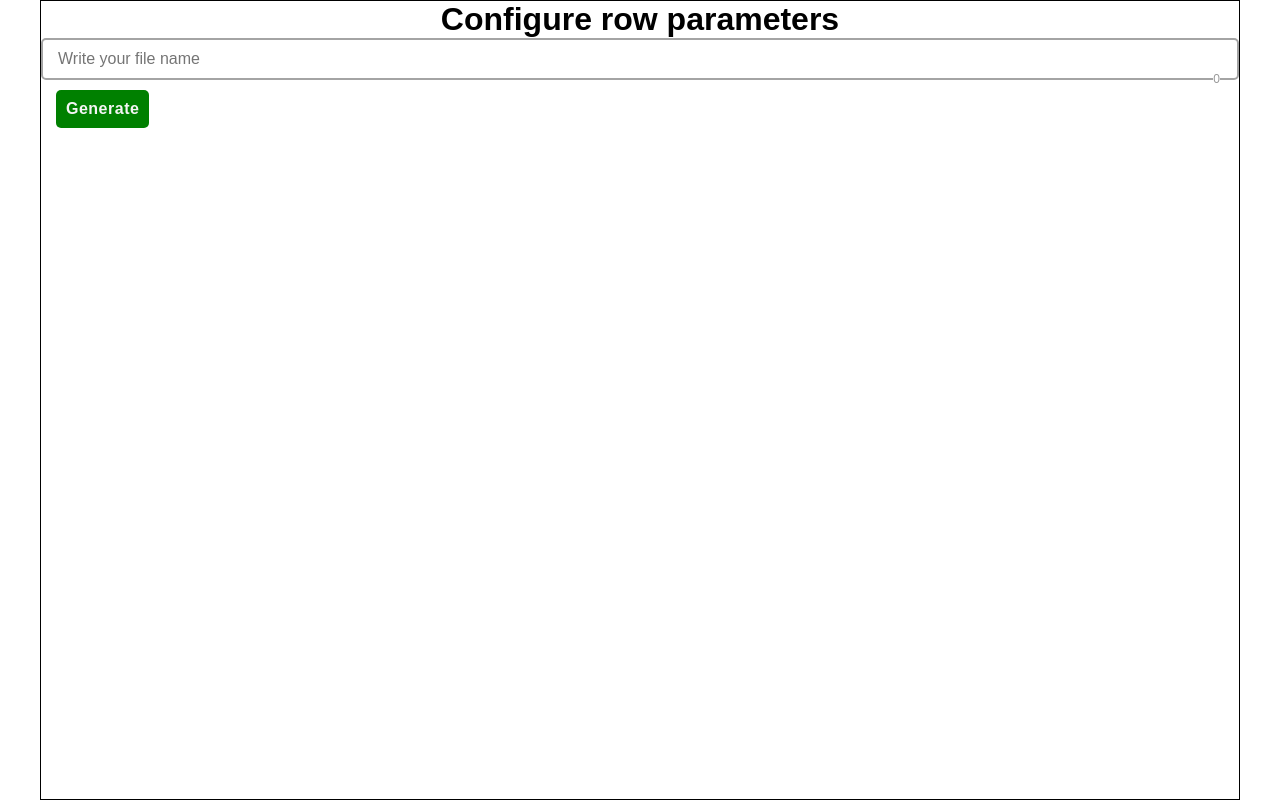
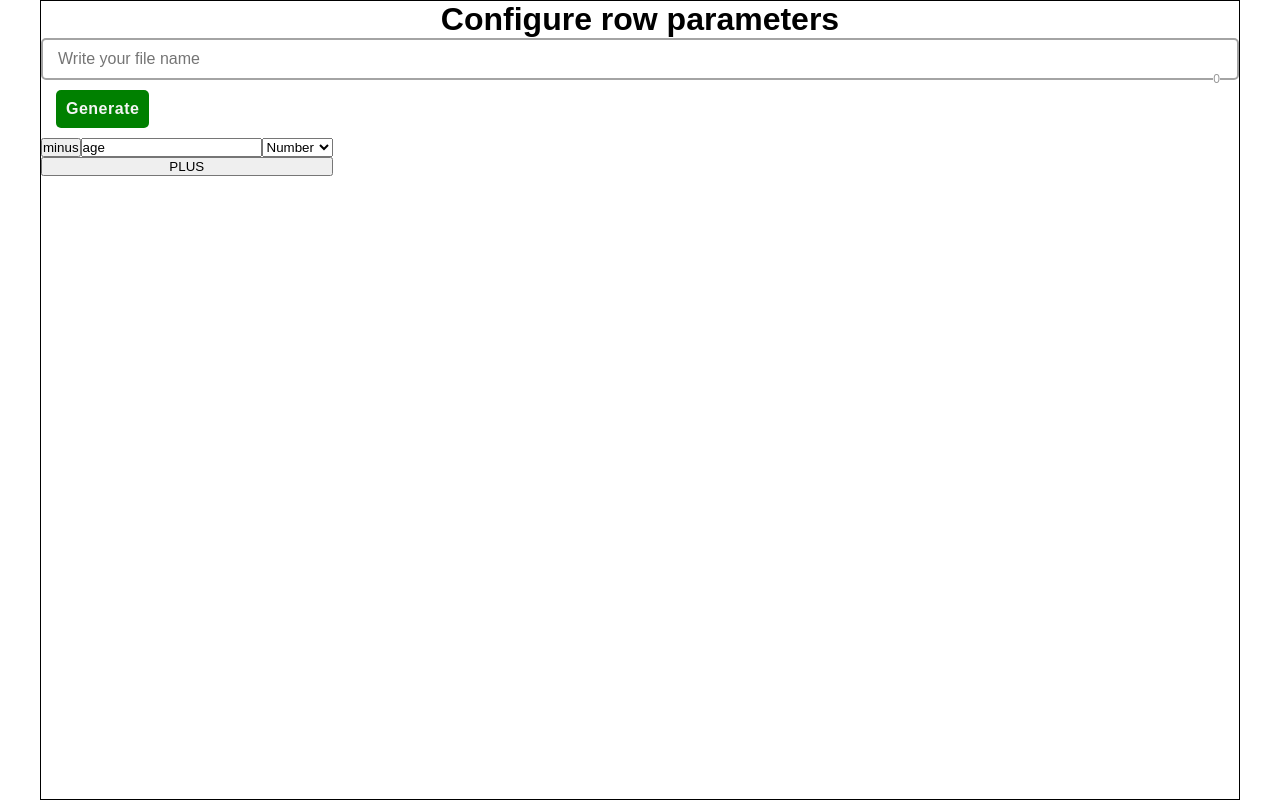
Before and after one commit to 734maboy/JSON-data-generator, a React (Create React App) app: page / in a window 1280 px wide. Built offline with nearby package versions, Linux system fonts and the light colour scheme.

Commit message:
feature-props-table
+ Bad practice of properties list
+ will be REFACTORED in future

```diff
--- a/src/App.js
+++ b/src/App.js
@@ -3,6 +3,7 @@ import './style/main.css';
 import GenInput from './components/UI/GenInput/GenInput'
 import GenButton from './components/UI/GenButton/GenButton'
 import { useState } from 'react'
+import ConfigureTable from './components/ConfigureTable/ConfigureTable'
 
 function App() {
 
@@ -25,6 +26,8 @@ function App() {
       >
         Generate
       </GenButton>
+
+      <ConfigureTable/>
       {/*<a href="https://www.flaticon.com/free-icons/close" title="close icons">Close icons created by Freepik - Flaticon</a>*/}
     </div>
   );
--- /dev/null
+++ b/src/components/ConfigureTable/ConfigureTable.jsx
@@ -0,0 +1,60 @@
+import React, { useState } from 'react'
+import ctClasses from './ConfigureTable.module.css';
+import TableRow from '../TableRow/TableRow'
+
+
+const ConfigureTable = () => {
+
+	const [properties, setProperties] = useState([
+		{
+			field: "field1",
+			name: "age",
+			type: "number",
+			settings: {}
+		}
+	])
+
+	function addProperty() {
+		setProperties([...properties, {
+			field: `field${properties.length + 1}`,
+			name: "",
+			type: "",
+			settings: {}
+		}]);
+	}
+
+	function updatePropertiesArray(elem) {
+		let prop = properties.find( p => p.field === elem.field);
+		let nonUpdatedProperties = properties.filter(p => p.field !== elem.field)
+
+		prop.name = elem.name;
+		prop.type = elem.type;
+
+		setProperties([...nonUpdatedProperties, prop].sort((a,b) => a.field.localeCompare(b.field)));
+	}
+
+	return (
+		<div className={ctClasses.main_table}>
+			<div className={ctClasses.main_table__properties}>
+				{
+					properties.map((p, index) => {
+						return (
+							<TableRow
+								key={`${index}-of-${p.field}`}
+								field={p.field}
+								name={p.name}
+								type={p.type}
+								settings={p.settings}
+								updateRawInMainDataSet={updatePropertiesArray}
+								className={ctClasses.property_row}
+							/>
+						)
+					})
+				}
+				<button onClick={addProperty}>PLUS</button>
+			</div>
+		</div>
+	)
+}
+
+export default ConfigureTable
--- /dev/null
+++ b/src/components/ConfigureTable/ConfigureTable.module.css
@@ -0,0 +1,24 @@
+.main_table {
+    display: flex;
+}
+
+.main_table__properties {
+    display: flex;
+    flex-direction: column;
+}
+
+.property_row {
+    display: flex;
+}
+
+.add_row_button {
+    width: 26px;
+    height: 26px;
+    border-radius: 5px;
+}
+
+.remove_row_button {
+    width: 26px;
+    height: 26px;
+    border-radius: 5px;
+}
--- /dev/null
+++ b/src/components/TableRow/TableRow.jsx
@@ -0,0 +1,38 @@
+import React, { useEffect, useState } from 'react'
+
+const TableRow = ({field, name, type, updateRawInMainDataSet, settings}) => {
+
+	const [fieldName, setFieldName] = useState(name || '');
+	const [fieldType, setFieldType] = useState(type || '');
+
+	function changeFieldNameState(e) {
+		setFieldType(e.target.value)
+	}
+
+	useEffect(() => {
+		updateRawInMainDataSet({
+			field,
+			name: fieldName,
+			type: fieldType,
+		});
+	}, [fieldName, fieldType])
+
+	return (
+		<div>
+			<button>minus</button>
+			<input type="text" value={fieldName} onChange={(e) => setFieldName(e.target.value)}/>
+			<select
+				name={`${field}_type`}
+				value={fieldType}
+				onChange={changeFieldNameState}
+			>
+				<option value="Type" disabled>Type</option>
+				<option value="Number" >Number</option>
+				<option value="Boolean" >Boolean</option>
+				<option value="String" >String</option>
+			</select>
+		</div>
+	)
+}
+
+export default TableRow
--- a/src/components/UI/GenInput/GenInput.jsx
+++ b/src/components/UI/GenInput/GenInput.jsx
@@ -18,17 +18,17 @@ const GenInput = ({value, setValue, ...props}) => {
 
 
 	const changeValueHandler = useCallback((e) => {
-		let val = e.target.value;
-		let fileName = val.split('.')[0];
-		setValue(fileName + '.json');
+		// let val = e.target.value;
+		// let fileName = val.split('.')[0];
+		setValue(e.target.value);
 	}, [value]);
 
 	// NORM TEMA
-	useEffect(() => {
-		let index = value.indexOf('.');
-		inputRef.current.setSelectionRange(index, index);
-		inputRef.current.focus();
-	}, [value]);
+	// useEffect(() => {
+	// 	let index = value.indexOf('.');
+	// 	inputRef.current.setSelectionRange(index, index);
+	// 	inputRef.current.focus();
+	// }, [value]);
 
 	return (
 		<div
```
Also changed, not shown: src/asserts/Remove-prop-setting-btn.svg (added).
